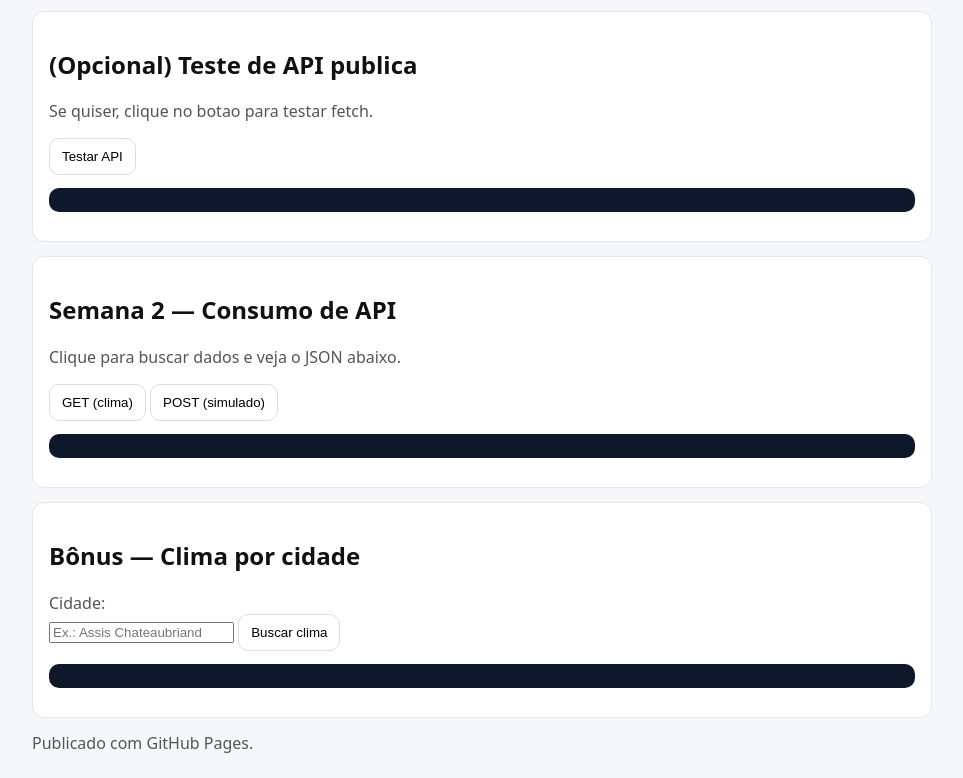
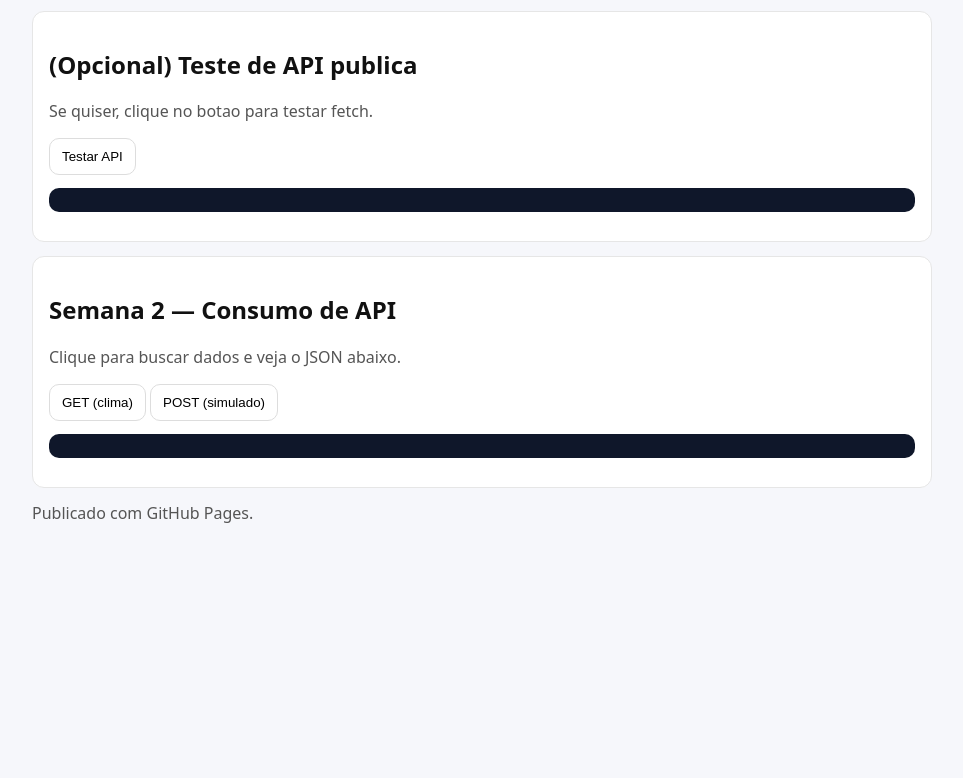
Before and after one commit to LucasRafaelHein/nuvem-semana1-lucas-hein., a plain HTML site: page index.html in a window 1280 px wide. Shown: the part 510-1288 px from the top of the page, without its empty margins (158-1121 px from the left). After the commit the page ends 1058 px from the top, so only its background shows below. Drawn offline with Linux system fonts and the light colour scheme.

Commit message:
Remove city weather section from index.html
Removed the city weather section from the HTML.

```diff
--- a/index.html
+++ b/index.html
@@ -36,13 +36,6 @@
   <button id="btnPost">POST (simulado)</button>
   <pre id="out" class="code"></pre>
 </section>
-<section class="card">
-<h2>Bônus — Clima por cidade</h2>
-<label class="muted" for="city">Cidade:</label><br/>
-<input id="city" placeholder="Ex.: Assis Chateaubriand" />
-<button id="btnCity">Buscar clima</button>
-<pre id="cityOut" class="code"></pre>
-</section>
 <footer class="muted">
 Publicado com GitHub Pages.
 </footer>
```
